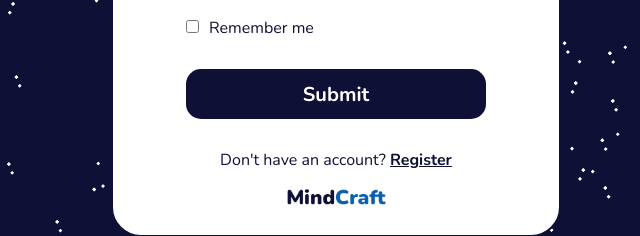
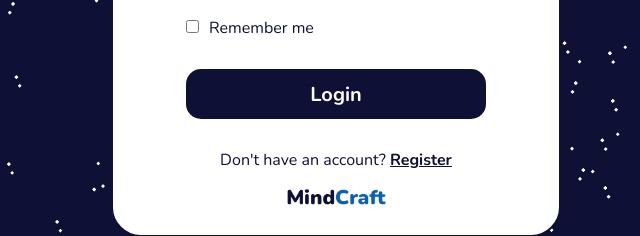
Before and after one commit to aqmal-ahamat/MindCraft, a plain HTML site: page index.html in a window 1280 px wide. Shown: the part 413-649 px from the top of the page, 304-944 px from the left. Drawn offline with nearby package versions, Linux system fonts and the light colour scheme.

Commit message:
changed the submit button text to log in

```diff
--- a/index.html
+++ b/index.html
@@ -24,7 +24,7 @@
                     <input type="checkbox" id="checkbox"><label for="" id="Remember">Remember me</label>
                 </article>
 
-                <input type="submit" id="submit">
+                <input type="submit" id="submit" value="Login">
             </form>
             <article id="bottom-text">
                 <label >Don't have an account? </label>
```
